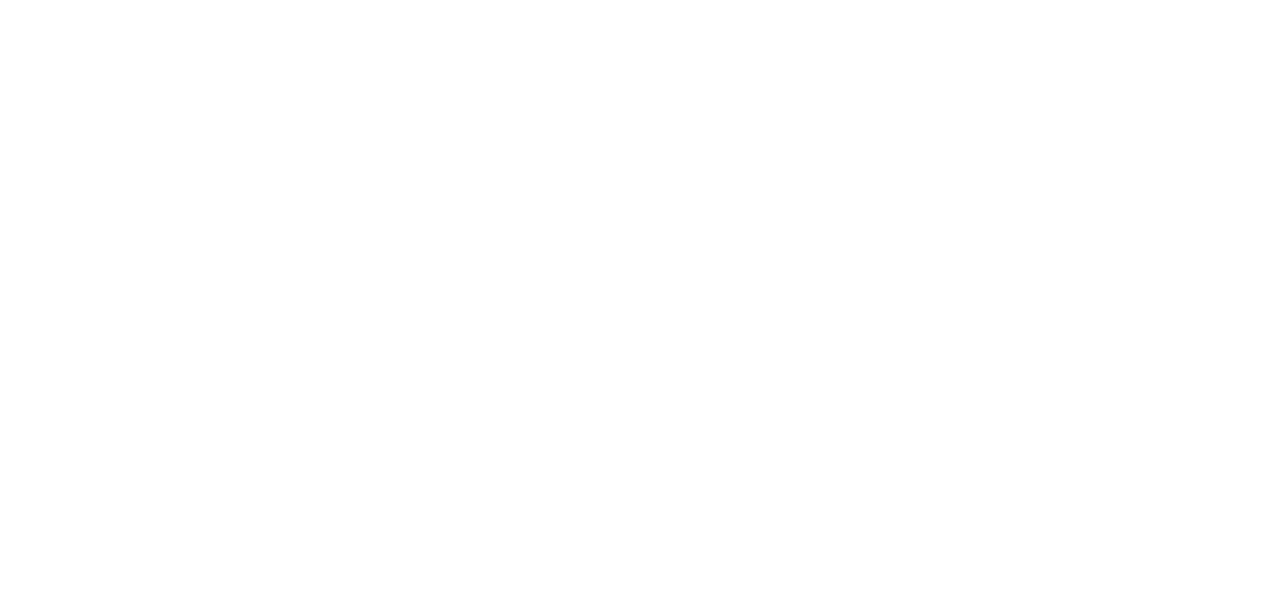
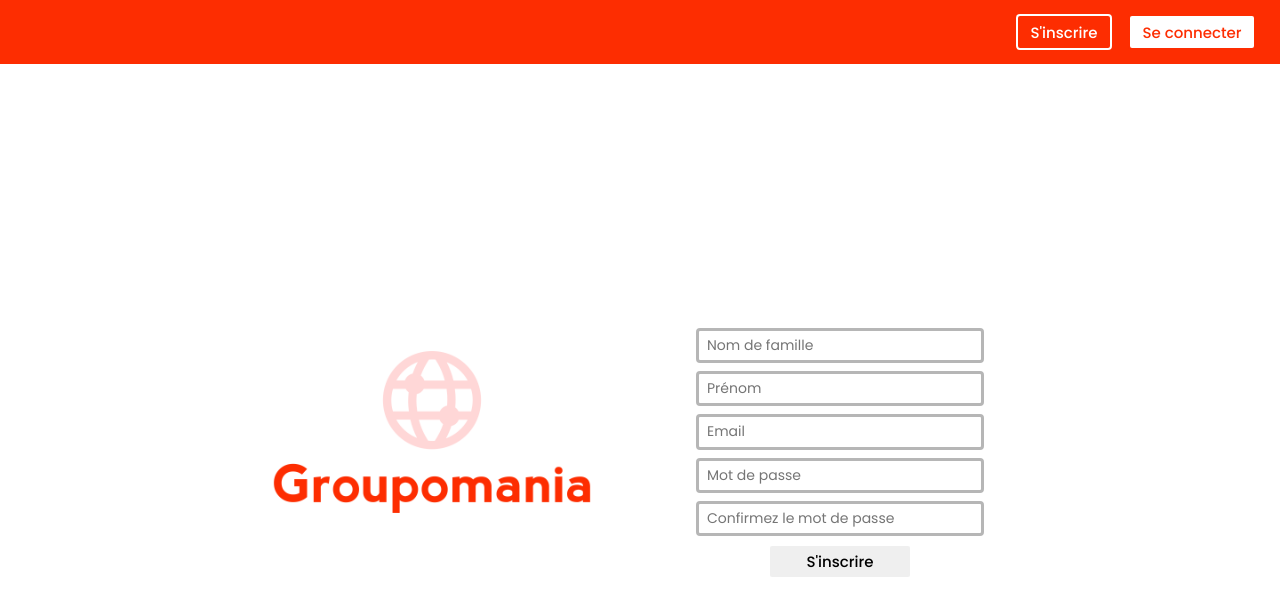
Before and after one commit to SebastienStordeur/Groupomania, a React (Create React App) app: page / in a window 1280 px wide. Shown: the top 616 px of the page. Built offline with nearby package versions, Linux system fonts and the light colour scheme.

Commit message:
changed basic route, now send us to register page

```diff
--- a/src/App.js
+++ b/src/App.js
@@ -10,7 +10,7 @@ function App() {
     <div className="App">
       <Router>
         <Switch>
-          <Route path='/register'><RegisterPage /></Route>
+          <Route path='/'><RegisterPage /></Route>
           <Route path='/signup'><SignupPage /></Route>
         </Switch>
       </Router>
--- a/src/sass/components/_navbar-signup.scss
+++ b/src/sass/components/_navbar-signup.scss
@@ -12,7 +12,7 @@
   nav {
     display: flex;
     justify-content: space-between;
-    margin-right: 6rem;
+    margin-right: 1rem;
     ul {
       display: flex;
       li {
@@ -21,13 +21,3 @@
     }
   }
 }
-.logo-container {
-  height: 4rem;
-  width: 4rem;
-  position: relative;
-}
-.logo-header {
-  position: absolute;
-  width: 100%;
-  height: 100%;
-}
--- a/src/style.css
+++ b/src/style.css
@@ -11,25 +11,13 @@
 .signup-header nav {
   display: flex;
   justify-content: space-between;
-  margin-right: 6rem;
+  margin-right: 1rem;
 }
 .signup-header nav ul {
   display: flex;
 }
 .signup-header nav ul li {
   margin: 0 0.5rem;
-}
-
-.logo-container {
-  height: 4rem;
-  width: 4rem;
-  position: relative;
-}
-
-.logo-header {
-  position: absolute;
-  width: 100%;
-  height: 100%;
 }
 
 * {
```
Also changed, not shown: 1 other file (tests, documents, lock files or other folders).
